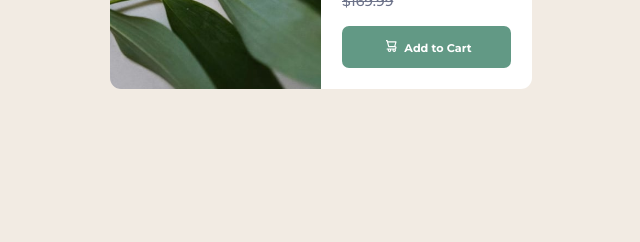
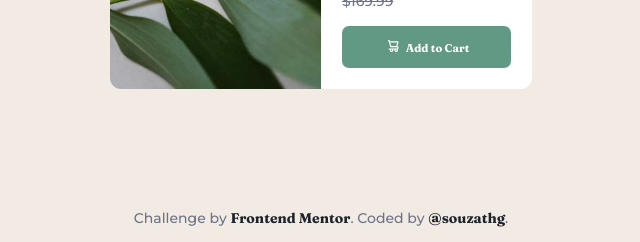
Before and after one commit to souzathg/product-preview-card-component, a plain HTML site: page index.html in a window 1280 px wide. Shown: the part 558-800 px from the top of the page, without its empty margins (319-959 px from the left). Drawn offline with Linux system fonts and the light colour scheme.

Commit message:
Add footer message on big screens

```diff
--- a/index.html
+++ b/index.html
@@ -38,13 +38,16 @@
       </div>
     </div>
   </main>
+
   <footer>
-
     <div class="attribution">
-      Challenge by <a href="https://www.frontendmentor.io?ref=challenge" target="_blank">Frontend Mentor</a>.
-      Coded by <a href="https://github.com/souzathg" target="_blank">@souzathg</a>.
+      <p class="footer-text">
+        Challenge by <a href="https://www.frontendmentor.io?ref=challenge" target="_blank">Frontend Mentor</a>.
+        Coded by <a href="https://github.com/souzathg" target="_blank">@souzathg</a>.
+      </p>
     </div>
   </footer>
+
 </body>
 
 </html>
--- a/style/global.css
+++ b/style/global.css
@@ -153,10 +153,6 @@ html {
   text-align: center;
 }
 
-a {
-  color: var(--link-color);
-}
-
 body {
   height: 100vh;
   width: 100vw;
@@ -299,4 +295,32 @@ span.old-price {
     max-width: 33%;
     max-height: auto;
   }
+
+  footer {
+    display: flex;
+    justify-content: center;
+  }
+
+  a {
+    color: var(--neutral-dark-blue);
+    text-decoration: none;
+    transition-property: color font-size;
+    transition-duration: 500ms;
+    font-family: var(--serif);
+  }
+
+  a:hover {
+    color: var(--neutral-dark-blue);
+    font-size: large;
+  }
+
+  .footer-text {
+    color: var(--neutral-grayish-blue);
+  }
+
+  .attribution {
+    display: block;
+    position: absolute;
+    bottom: 1.25rem;
+  }
 }
```
